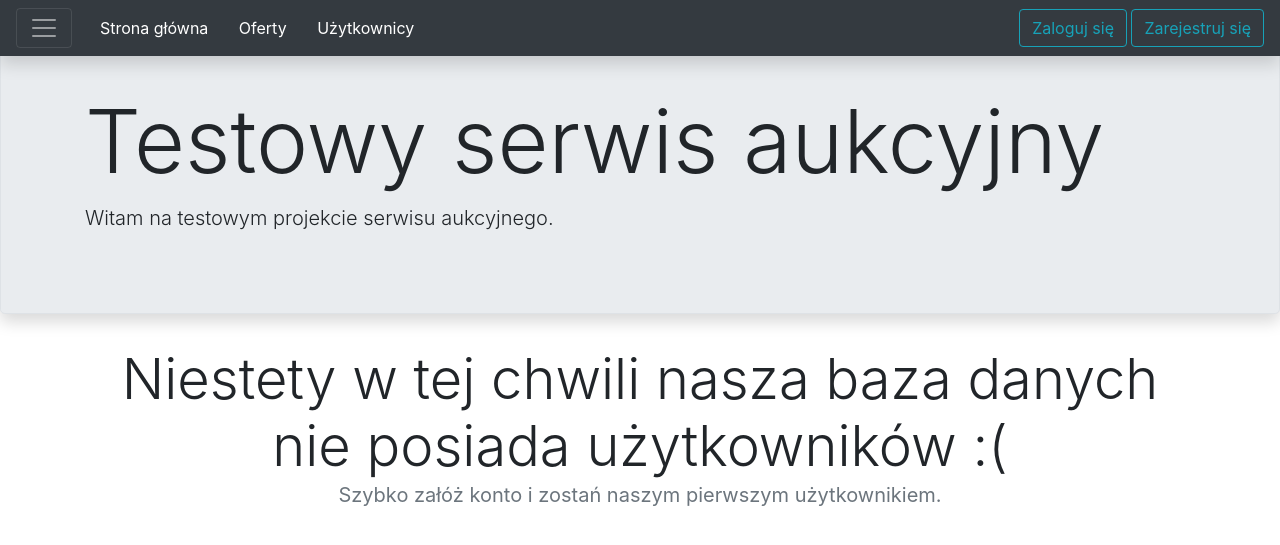
After one commit to Konsyliarz42/auction-site, a Python web app: template auction_site/templates/user_show_all.html in a window 1280 px wide. The commit adds this page. Shown: the top 545 px of the page. Run offline with Jinja, Linux system fonts and the light colour scheme; the template is opened without the code that fills it, so the values that code supplies are empty; some libraries are stand-ins or nearby versions.

```diff
--- a/auction_site/templates/base.html
+++ b/auction_site/templates/base.html
@@ -69,7 +69,7 @@
                         <a class="nav-item btn btn-outline-info" href="/register">Zarejestruj się</a>
                     </ul>
                 {% else %}
-                    <p class="lead text-white my-auto mr-2">{{ user.nick }}</p>
+                    <p class="lead text-white my-auto mr-2">{{ user.nick[:32] + (user.nick[32:] and '...') }}</p>
                     <form action="/home" method="POST">
                         <button type="submit" class="btn btn-outline-info">Wyloguj</button>
                     </form>
--- /dev/null
+++ b/auction_site/templates/user_show_all.html
@@ -0,0 +1,45 @@
+{% extends "base.html" %}
+
+{% block content %}
+
+    <!--Empty database-->
+    {% if not users %}
+        <div class="container my-4">
+            <blockquote class="blockquote text-center">
+                <h1 class="mb-0 display-4">Niestety w tej chwili nasza baza danych nie posiada użytkowników :(</h1>
+                <span class="text-secondary">Szybko załóż konto i zostań naszym pierwszym użytkownikiem.</span>
+            </blockquote>
+        </div>
+
+    <!--Common-->
+    {% else %}
+        <div class="container-fluid row no-gutters">
+            {% for u in users %}
+                <div class="col-3 card shadow m-4" style="width: 512px;">
+                    <!--Card header-->
+                    <h4 class="card-header">{{ u.nick }}</h4>
+
+                    <!--Card body-->
+                    <ul class="card-body mx-4 my-auto">
+                        <p class="lead">Imię: <strong>{{ u.first_name or '-' }}</strong></p>
+                        <p class="lead">Nazwisko: <strong>{{ u.last_name or '-'}}</strong></p>
+                        <p class="lead">Data dołączenia: <strong>{{ u.register_date }}</strong></p>
+                        <p class="lead">Posiadane przedmoty: <strong>{{ u.user_items or '-' }}</strong></p>
+                    </ul>
+
+                    <!--Card footer-->
+                    <div class="card-footer text-muted row no-gutters">
+                        {% if user.id == u.id %}
+                            <a href="/user/{{ user.id }}" class="col btn btn-sm btn-outline-primary">Edytuj</a>
+                        {% endif %}
+                        <small class="col text-right my-auto">Id: {{ u.id }}</small>
+                    </div>
+                </div>
+
+                <!--Space-->
+                <div class="col"></div>
+            {% endfor %}
+        </div>
+    {% endif %}
+
+{% endblock %}
```
Also changed, not shown: auction_site/routes.py (+29 -12 lines), auction_site/templates/user_show_one.html (added, +58 -0 lines).
